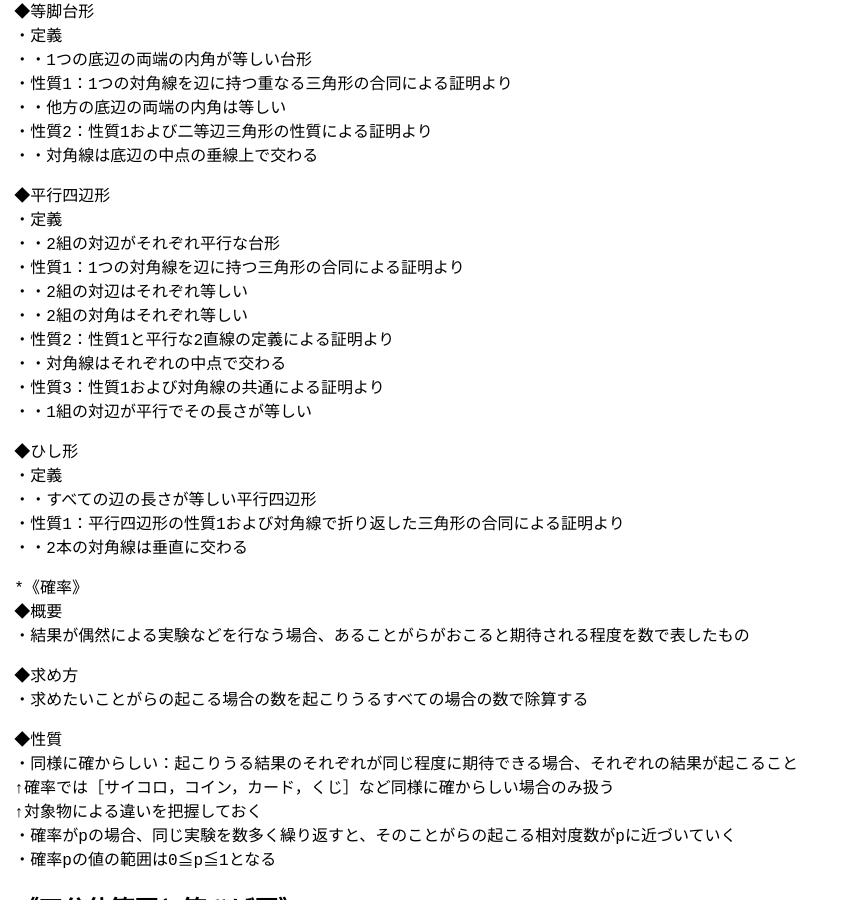
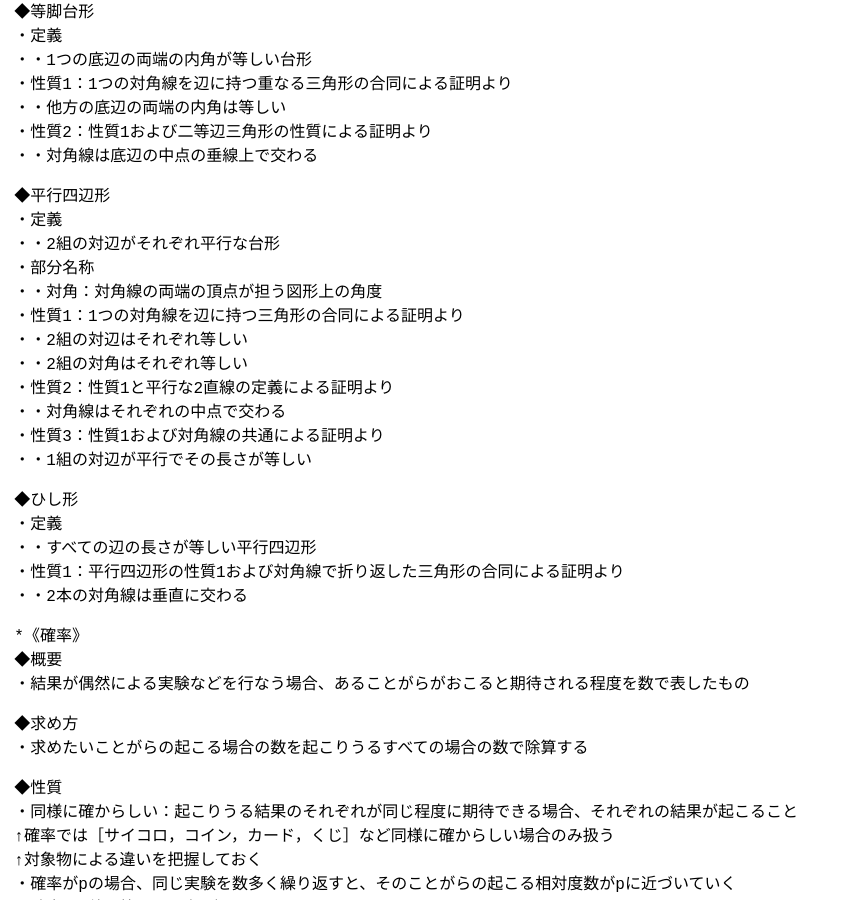
Before and after one commit to zoldof/algo-notes-ci, a Jekyll site: the page built from docs/dist/chu2/index.md, in a window 1280 px wide and 900 px high, scrolled down 7215 px. Shown: the whole window, without its empty margins (0-845 px from the left). Built offline with Jekyll 4.4.1, drawn with Linux system fonts in a browser that asks for light colours.

Commit message:
Update index.md

```diff
--- a/docs/dist/chu2/index.md
+++ b/docs/dist/chu2/index.md
@@ -328,6 +328,8 @@ title: 中2数学
 ◆平行四辺形
 ・定義
 ・・2組の対辺がそれぞれ平行な台形
+・部分名称
+・・対角：対角線の両端の頂点が担う図形上の角度
 ・性質1：1つの対角線を辺に持つ三角形の合同による証明より
 ・・2組の対辺はそれぞれ等しい
 ・・2組の対角はそれぞれ等しい
```
